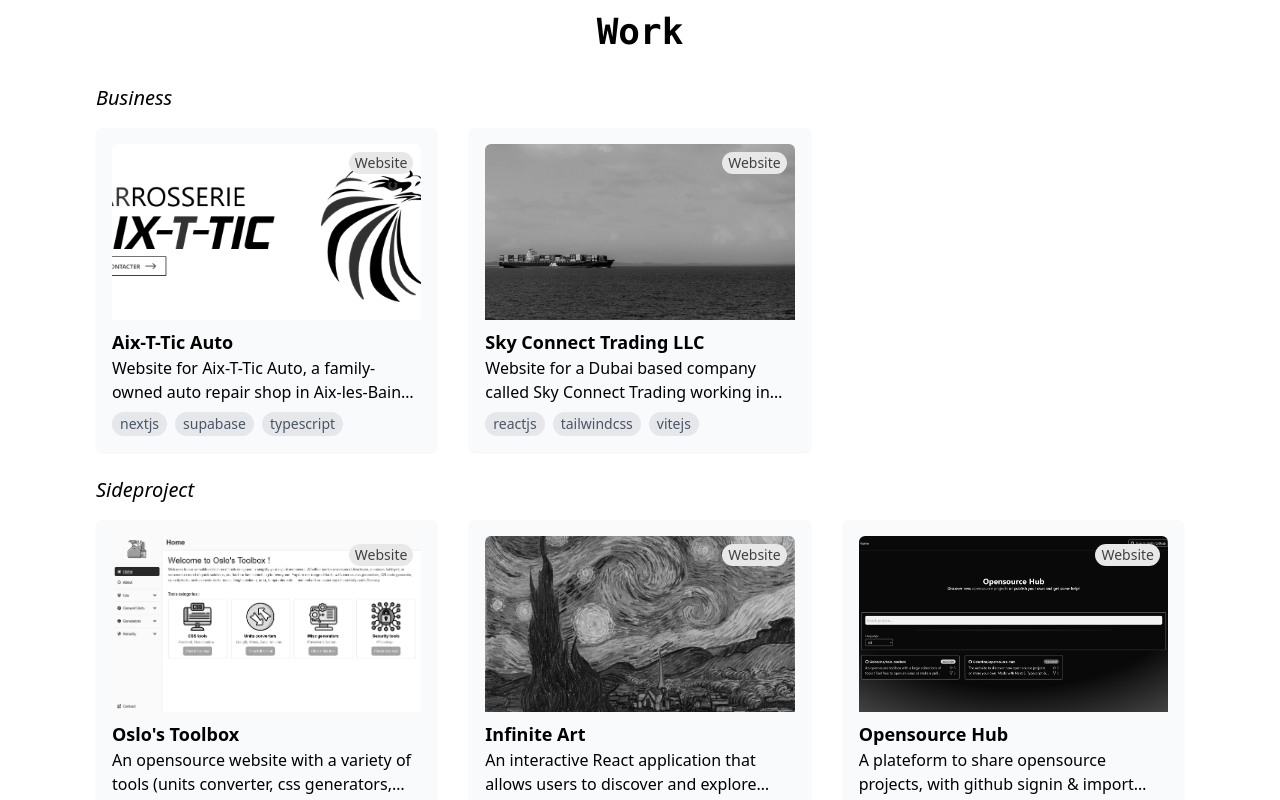
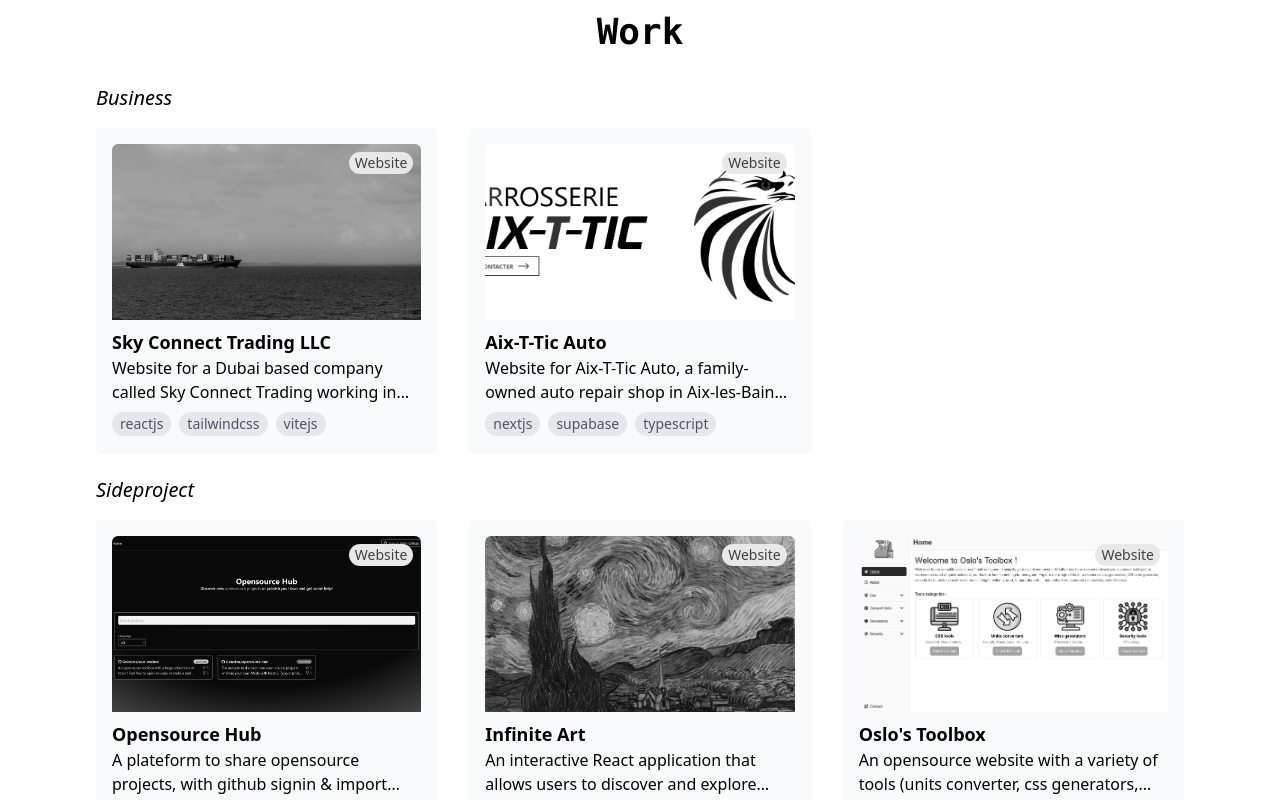
Before and after one commit to Oslonline/oslo-portfolio, a React (Vite) app: page / in a window 1280 px wide. Shown: the part 1560-2360 px from the top of the page. Built offline with nearby package versions, Linux system fonts and the light colour scheme.

Commit message:
fix: sort project by descending order

```diff
--- a/src/components/sections/Projects.jsx
+++ b/src/components/sections/Projects.jsx
@@ -12,6 +12,10 @@
     acc[project.category].push(project);
     return acc;
   }, {});
+
+  for (const category in groupedProjects) {
+    groupedProjects[category].sort((a, b) => b.id - a.id);
+  }
 
   const sortedCategories = categoryOrder.filter((category) => groupedProjects[category]);
 
```
